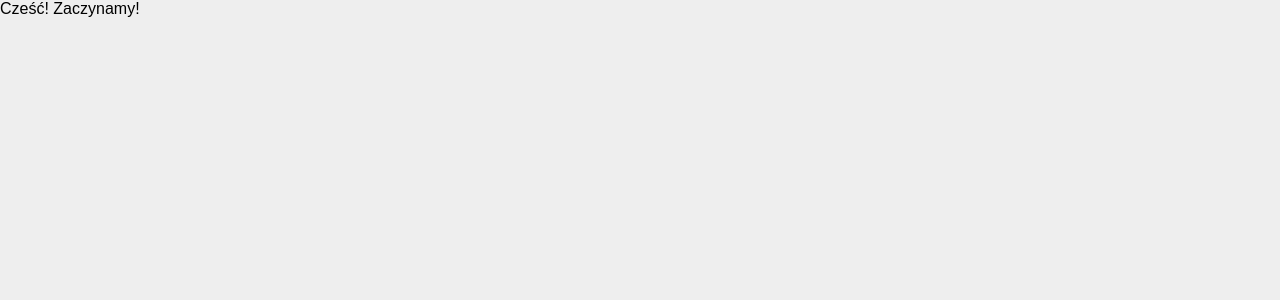
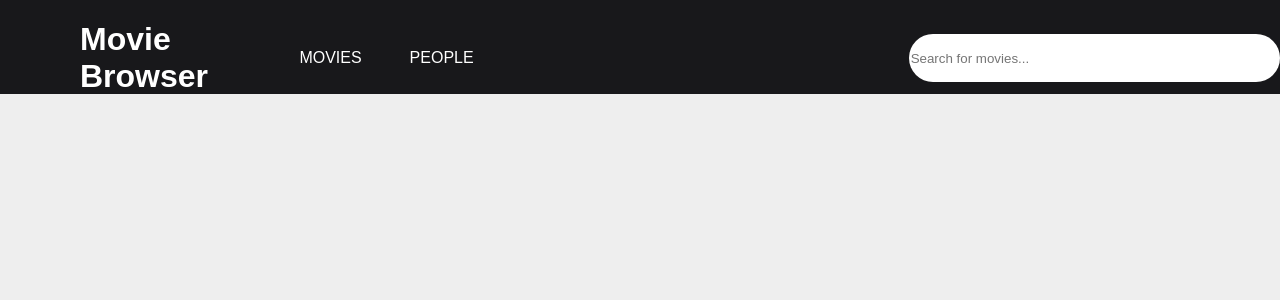
Before and after one commit to BartoszKoza/the-half-blood-prince-project, a React (Create React App) app: page / in a window 1280 px wide. Shown: the top 300 px of the page. Built offline with nearby package versions, Linux system fonts and the light colour scheme.

Commit message:
The code in App.js has been updated

```diff
--- a/src/App.js
+++ b/src/App.js
@@ -1,13 +1,11 @@
+import NavigationBar from "./components/Navigation";
 
-
-
-function App() {
+export const App = () => {
   return (
-<div>
-Cześć! Zaczynamy!
-
-</div>
+    <>
+      <NavigationBar />
+    </>
   );
-}
+};
 
 export default App;
```
